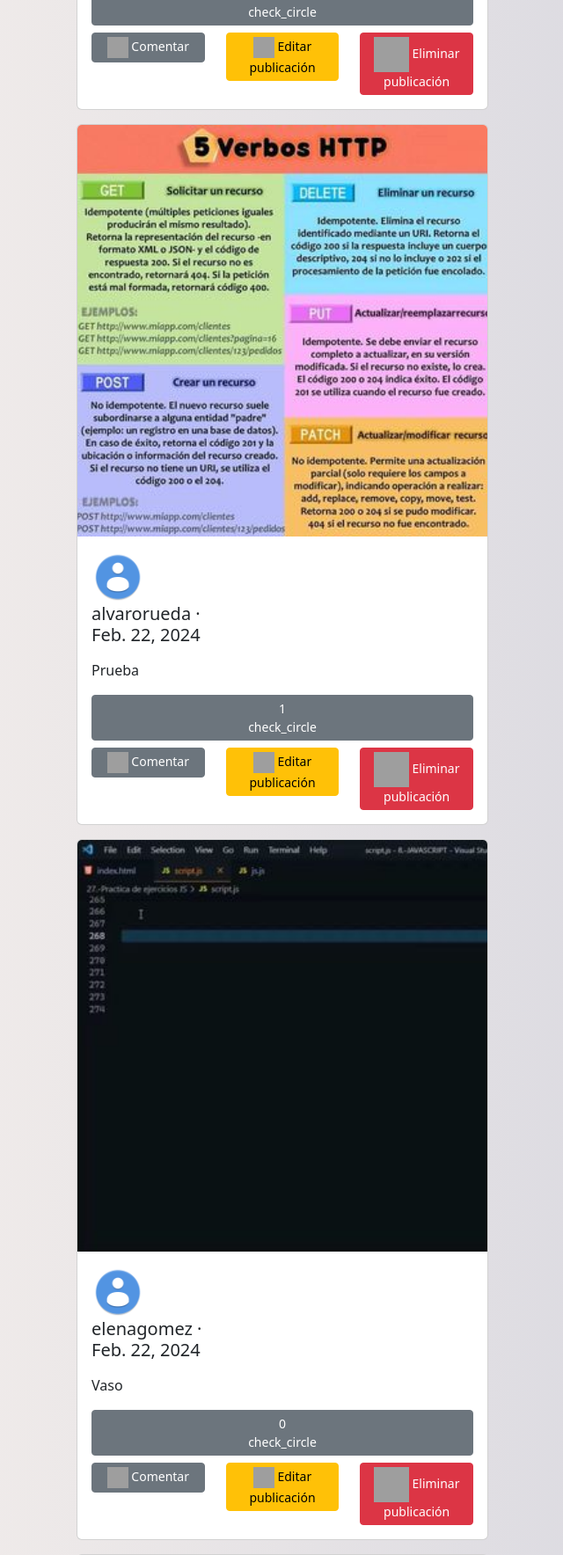
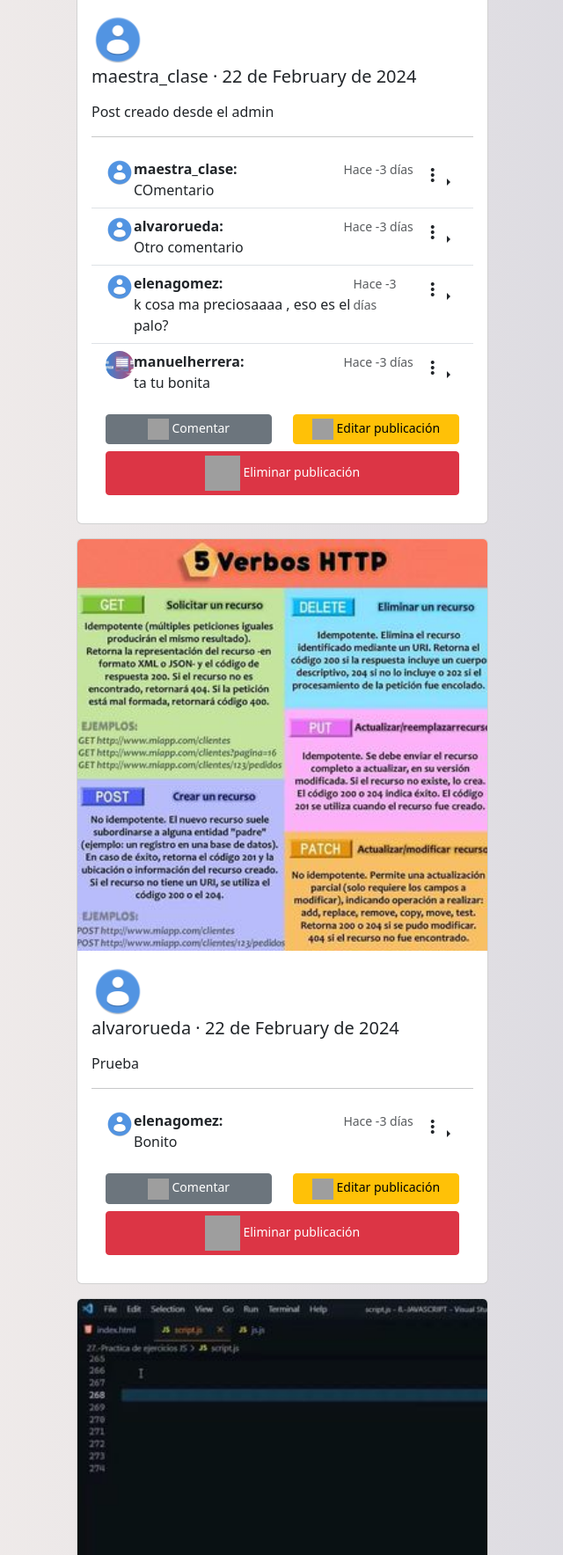
Before and after one commit to alvarors94/TeachGram, a Django app: page /feed in a window 1280 px wide. Shown: the part 4080-5848 px from the top of the page at 88% size, without its empty margins (319-959 px from the left). Run offline with Django 5.2, Linux system fonts and the light colour scheme; data comes from the database, SQL or seed files in the repository; both versions use the stored data as it was after the commit; parts of the project's set-up code (start-up, migrations or seed data) failed here and were passed over; grey boxes are pictures that could not be loaded.

Commit message:
Añadimos lso comentarios a cada publicacion en el feed, añadimos hace cuantos dias de publicó dicho comentario y añadimos la opci´pn de editar comentario y eliminarlo

```diff
--- a/Teachgram/settings.py
+++ b/Teachgram/settings.py
@@ -40,6 +40,7 @@
     'django.contrib.messages',
     'django.contrib.staticfiles',
     'libreria',
+    'django.contrib.humanize',
 ]
 
 MIDDLEWARE = [
--- a/libreria/templates/perfil/feed.html
+++ b/libreria/templates/perfil/feed.html
@@ -15,6 +15,7 @@
 </style>
 <input type="date" id="start" name="trip-start" value="2024-02-02" min="2024-02-02" max="2029-12-31" />
 
+
 {% for publicacion in publicaciones %}
 <div class="d-flex justify-content-center">
     <div class="card mb-3" style="width: 468px;">
@@ -27,18 +28,60 @@
                 <a href="{% url 'ver_perfil' publicacion.user %}" class="no-link-style"><img src="{{ perfil.profile_pic.url }}" height="60" width="60" style="border-radius: 50%;"/></a>
             {% endif %}
             {% endfor %}
-            <h5><a href="{% url 'ver_perfil' publicacion.user %}" class="no-link-style">{{publicacion.user}}</a> · <p>{{publicacion.fecha_publicacion }}</p></h5>
+            <h5><a href="{% url 'ver_perfil' publicacion.user %}" class="no-link-style">{{publicacion.user}}</a> · {{publicacion.fecha_publicacion }}</p></h5>
             <p class="card-text">{{ publicacion.descripcion }}</p>
+            <hr class="card-divider">
+                <ul class="list-group list-group-flush">
+                    {% for comentario in comentarios %}
+                        {% if comentario.publicacion_id == publicacion.id %}
+                            <li class="list-group-item list-group-item-action">
+                                <div class="d-flex align-items-start hovered">
+                                    <div class="mr-3">
+                                        {% for perfil in perfiles %}
+                                            {% if perfil.username_id == comentario.user_id %}
+                                                <a href="{% url 'ver_perfil' comentario.user %}" class="no-link-style">
+                                                    <img src="{{ perfil.profile_pic.url }}" height="32" width="32" style="border-radius: 50%;"/>
+                                                </a>
+                                            {% endif %}
+                                        {% endfor %}
+                                    </div>
+                                    <div class="flex-grow-1">
+                                        <a href="{% url 'ver_perfil' comentario.user %}" class="no-link-style">
+                                        <strong>{{ comentario.user }}:</a></strong>
+                                        <div>{{ comentario.comentario }} </div>
+                                    </div>
+                                    <div>
+                                        <small class="text-body-secondary">
+                                        {% if comentario.dias_desde_publicacion == "hoy" %}
+                                            Hoy
+                                        {% elif comentario.dias_desde_publicacion == "ayer" %}
+                                            Ayer
+                                        {% else %}
+                                            Hace {{ comentario.dias_desde_publicacion }} días
+                                        {% endif %}
+                                    </small>
+                                    </div>
+                                   <!-- Example split danger button -->
+                                   <div class="btn-group dropend">
+                                    <button type="button" class="btn dropdown-toggle dropdown-toggle-split" data-bs-toggle="dropdown" aria-expanded="false">
+                                        <link rel="stylesheet" href="https://fonts.googleapis.com/css2?family=Material+Symbols+Outlined:opsz,wght,FILL,GRAD@24,300,0,0" />
+                                        <span class="material-symbols-outlined"> more_vert </span>
+                                    </button>
+                                    <ul class="dropdown-menu">
+                                        <li><h6 class="dropdown-header">Opciones</h6></li>
+                                        <li><hr class="dropdown-divider"></li>
+                                        <li><a class="dropdown-item" href="#">Editar comentario</a></li>
+                                        <li><a class="dropdown-item" href="#">Eliminar comentario</a></li>
+                                    </ul>
+                                </div>
+                                </div>
+                            </li>
+                        {% endif %}
+                    {% endfor %}
+                </ul>
 
 
-
-            <div class="col">
-                <a class="btn btn-secondary btn-sm w-100 mb-2" href="{% url 'ver_comentarios' publicacion.id %}" role="button">
-                    <p class="m-0">{{publicacion.numero_de_comentarios }}</p>
-                    <span class="material-symbols-outlined">check_circle</span>
-                </a>
-            </div>
-
+                <div class="card-body">
                     <div class="row">
                         <div class="col">
                             <a class="btn btn-secondary btn-sm w-100 mb-2" href="{% url 'agregar_comentario' publicacion.id %}" role="button">
@@ -52,6 +95,7 @@
                                 Editar publicación
                             </a>
                         </div>
+                </div>
                 <div class="col">
                     <a class="btn btn-danger btn-sm w-100" href="{% url 'eliminar_publicacion' publicacion.id %}" role="button">
                         <img width="40" height="40" src="https://img.icons8.com/cotton/64/000000/trash--v1.png" alt="trash--v1"/>
@@ -59,6 +103,13 @@
                     </a>
                 </div>
               </div>
+
+
+
+
+
+
+            </div>
         </div>
     </div>
 </div>
--- a/libreria/urls.py
+++ b/libreria/urls.py
@@ -14,7 +14,8 @@
     path("eliminar_publicacion/<int:id>", views.eliminar_publicacion, name="eliminar_publicacion"),
     path("listado_publicaciones", views.ver_publicaciones, {"template_name": "perfil/listado_publicaciones.html"}, name="listado_publicaciones"),
     path("feed", views.ver_publicaciones, {"template_name": "perfil/feed.html"}, name="feed"),
-    path("ver_comentarios/<int:id>", views.ver_comentarios, name="ver_comentarios"),
+    path("ver_comentarios/<int:id>", views.ver_publicaciones, {"template_name": "perfil/feed.html"}, name="ver_comentarios"),  # Utiliza la misma vista para ver comentarios en el feed
+    path("feed/ver_comentarios/<int:id>", views.ver_comentarios, name="feed_ver_comentarios"),  # Nueva ruta para ver comentarios en el feed
     path("agregar_comentario/<int:id>", views.agregar_comentario, name="agregar_comentario"),
     path("perfil/<str:username>", views.ver_perfil, name="ver_perfil"),
 
--- a/libreria/views.py
+++ b/libreria/views.py
@@ -2,7 +2,8 @@
 from .models import  Publicacion, Comentario, Perfil #Importamos las clases
 from .forms import PublicacionForm, ComentarioForm
 from django.contrib.auth.models import User
-
+import locale
+locale.setlocale(locale.LC_ALL, 'es_ES')
 perfiles = Perfil.objects.all()
 
 def base(request):
@@ -61,12 +62,29 @@
     return redirect("listado_publicaciones")
 
 def ver_publicaciones(request, template_name):
+    from datetime import datetime, timedelta
     publicaciones = Publicacion.objects.all()
     comentarios = Comentario.objects.all()  # Obtener todos los comentarios de la publicación específica
+
+    # Formatear la fecha actual
+    ahora = datetime.now().date()
+
+
+    # Calcular la diferencia en días para cada comentario
+    for comentario in comentarios:
+        diferencia = ahora - comentario.fecha_publicacion_comentario
+        if diferencia.days == 0:
+            comentario.dias_desde_publicacion = "hoy"
+        elif diferencia.days == 1:
+            comentario.dias_desde_publicacion = "ayer"
+        else:
+            comentario.dias_desde_publicacion = diferencia.days  # Obtener la diferencia en días
+
+    # Obtener el número de comentarios por publicación y formatear la fecha de publicación de la publicación
     for publicacion in publicaciones:
         publicacion.numero_de_comentarios = publicacion.comentarios.count()
-    return render(request, template_name, {"publicaciones": publicaciones, "perfiles": perfiles, "comentarios": comentarios})
-
+        publicacion.fecha_publicacion = publicacion.fecha_publicacion.strftime("%d de %B de %Y")
+    return render(request, template_name, {"publicaciones": publicaciones, "perfiles": perfiles,"comentarios": comentarios,})
 
 
 def ver_comentarios(request, id):
@@ -101,5 +119,5 @@
             comentario.publicacion_id = publicacion.id
             comentario.user_id = request.user.id
             comentario.save()
-            return redirect("publicaciones")
+            return redirect("feed")
     return render(request, "perfil/agregar_comentario.html", {"form_comentario": form_comentario, "publicacion": publicacion,'perfiles': perfiles})
--- a/static/main.css
+++ b/static/main.css
@@ -1,7 +1,7 @@
 
 .mi-navbar {
   width: 100%;
-  background: linear-gradient(to right, #1fa761, #1fab63);
+  background: linear-gradient(to right, #1fa761, #bbd20f);
   margin-bottom: 20px; /* Aumenta el margen inferior */
 }
 
@@ -12,6 +12,11 @@
     background: linear-gradient(to right, #f7f1ed, #d5d5de); /* W3C, IE 10+/ Edge, Firefox 16+, Chrome 26+, Opera 12+, Safari 7+ */
 
   }
+
+  list-group-action-color {
+    background: linear-gradient(to right, #f7f1ed, #0909ed);
+  }
+
 
   .no-link-style {
     text-decoration: none;
@@ -40,6 +45,10 @@
   background: linear-gradient(to right, #ee7724, #d8363a, #dd3675, #b44593);
   }
 
+  .my-dropdown-toggle::after {
+    content: none;
+}
+
   @media (min-width: 768px) {
   .gradient-form {
   height: 100vh !important;
```
Also changed, not shown: teachgram.db. Lines whose indentation alone changed are shown as unchanged.
